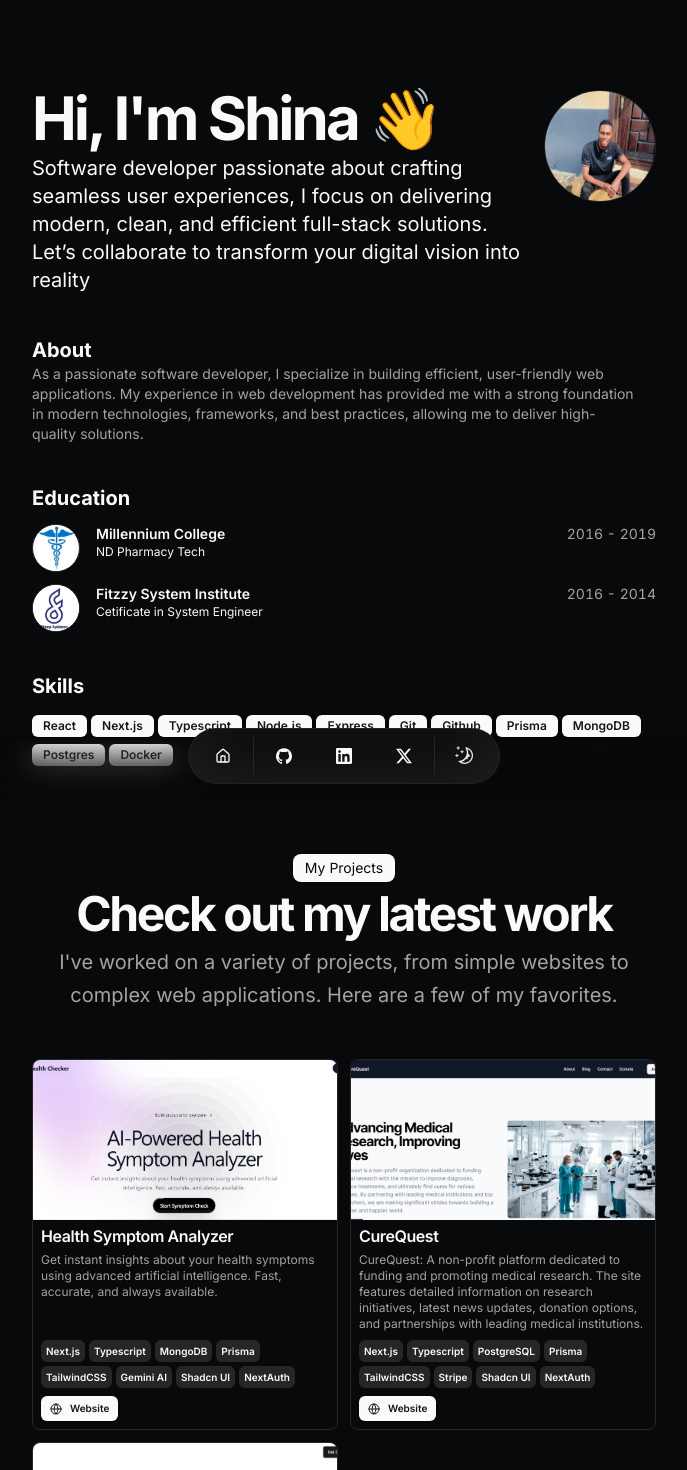
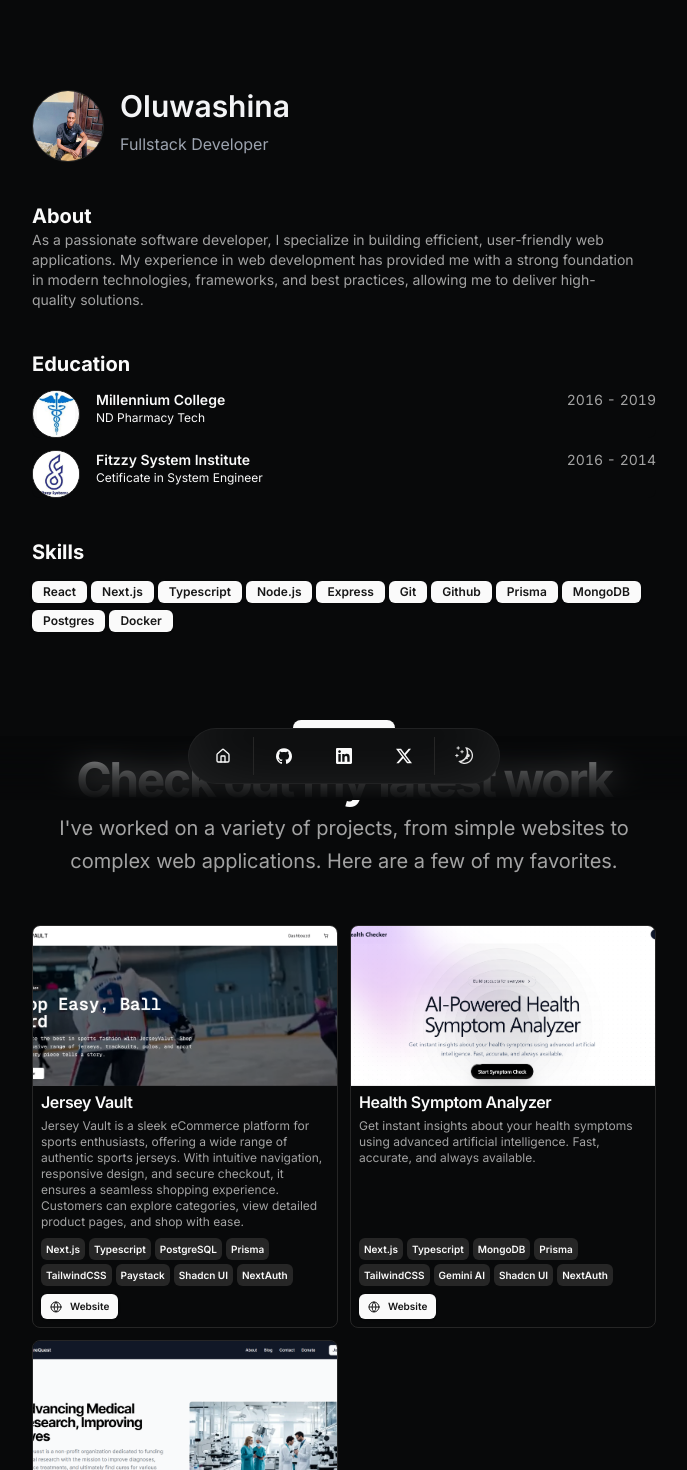
Before and after one commit to Pharm-ack/porfolio, a Next.js app: page / in a window 1280 px wide. Shown: the top 1470 px of the page, without its empty margins (296-983 px from the left). Built offline with nearby package versions, Linux system fonts and the light colour scheme.

Commit message:
added jersey vault

```diff
--- a/src/app/layout.tsx
+++ b/src/app/layout.tsx
@@ -20,7 +20,7 @@ export const metadata: Metadata = {
   },
   description: DATA.description,
   openGraph: {
-    title: `${DATA.name}`,
+    title: `${DATA.name} Portofolio`,
     description: DATA.description,
     url: DATA.url,
     siteName: `${DATA.name}`,
--- a/src/app/page.tsx
+++ b/src/app/page.tsx
@@ -15,29 +15,29 @@ export default function Page() {
     <main className="flex flex-col min-h-[100dvh] space-y-10">
       <section id="hero">
         <div className="mx-auto w-full max-w-2xl space-y-8">
-          <div className="gap-2 flex justify-between">
-            <div className="flex-col flex flex-1 space-y-1.5">
-              <BlurFadeText
-                delay={BLUR_FADE_DELAY}
-                className="text-3xl font-bold tracking-tighter sm:text-5xl xl:text-6xl/none"
-                yOffset={8}
-                text={`Hi, I'm ${DATA.name.split(" ")[0]} 👋`}
-              />
-              <BlurFadeText
-                className="max-w-[600px] md:text-xl"
-                delay={BLUR_FADE_DELAY}
-                text={DATA.description}
-              />
-            </div>
+          <div className="flex-col flex flex-1 space-y-1.5">
             <BlurFade delay={BLUR_FADE_DELAY}>
-              <Avatar className="size-28 border">
-                <AvatarImage alt={DATA.name} src={DATA.avatarUrl} />
-                <AvatarFallback>{DATA.initials}</AvatarFallback>
-              </Avatar>
+              <div className="flex items-center space-x-4">
+                <Avatar className="h-16 w-16 md:h-[4.5rem] md:w-[4.5rem] border">
+                  <AvatarImage alt={DATA.name} src={DATA.avatarUrl} />
+                  <AvatarFallback>{DATA.initials}</AvatarFallback>
+                </Avatar>
+                <div>
+                  <BlurFadeText
+                    delay={BLUR_FADE_DELAY}
+                    className="text-2xl font-semibold text-gray-900 dark:text-gray-100 md:text-3xl"
+                    text={DATA.name}
+                  />
+                  <p className="text-gray-600 dark:text-gray-400">
+                    {DATA.description}
+                  </p>
+                </div>
+              </div>
             </BlurFade>
           </div>
         </div>
       </section>
+
       <section id="about">
         <BlurFade delay={BLUR_FADE_DELAY * 3}>
           <h2 className="text-xl font-bold">About</h2>
--- a/src/components/resume-card.tsx
+++ b/src/components/resume-card.tsx
@@ -37,7 +37,7 @@ export const ResumeCard = ({
   };
 
   return (
-    <div className="block cursor-pointer" onClick={handleClick}>
+    <div className="block space-y-5 cursor-pointer" onClick={handleClick}>
       <Card className="flex">
         <div className="flex-none">
           <Avatar className="border size-12 m-auto bg-muted-background dark:bg-foreground">
--- a/src/data/resume.tsx
+++ b/src/data/resume.tsx
@@ -2,12 +2,11 @@ import { Icons } from "@/components/icons";
 import { CodeIcon, HomeIcon, NotebookIcon, PencilLine } from "lucide-react";
 
 export const DATA = {
-  name: "Shina",
+  name: "Oluwashina",
   initials: "PH",
   url: "https://pharmack.vercel.app",
   location: "Nigeria",
-  description:
-    "Software developer passionate about crafting seamless user experiences, I focus on delivering modern, clean, and efficient full-stack solutions. Let’s collaborate to transform your digital vision into reality",
+  description: "Fullstack Developer",
   summary:
     "As a passionate software developer, I specialize in building efficient, user-friendly web applications. My experience in web development has provided me with a strong foundation in modern technologies, frameworks, and best practices, allowing me to deliver high-quality solutions.",
   avatarUrl: "/me.jpg",
@@ -81,6 +80,34 @@ export const DATA = {
   ],
   projects: [
     {
+      title: "Jersey Vault",
+      href: "https://jersey-vault.vercel.app/",
+      //dates: "Sept 2024 - Present",
+      active: true,
+      description:
+        "Jersey Vault is a sleek eCommerce platform for sports enthusiasts, offering a wide range of authentic sports jerseys. With intuitive navigation, responsive design, and secure checkout, it ensures a seamless shopping experience. Customers can explore categories, view detailed product pages, and shop with ease.",
+      technologies: [
+        "Next.js",
+        "Typescript",
+        "PostgreSQL",
+        "Prisma",
+        "TailwindCSS",
+        "Paystack",
+        "Shadcn UI",
+        "NextAuth",
+      ],
+      links: [
+        {
+          type: "Website",
+          href: "https://jersey-vault.vercel.app/",
+          icon: <Icons.globe className="size-3" />,
+        },
+      ],
+      image: "/jersey.png",
+      // video:
+      //   "https://pub-83c5db439b40468498f97946200806f7.r2.dev/chat-collect.mp4",
+    },
+    {
       title: "Health Symptom Analyzer",
       href: "https://symptom-analyzer.vercel.app/",
       //dates: "Sept 2024 - Present",
@@ -137,33 +164,5 @@ export const DATA = {
       // video:
       //   "https://pub-83c5db439b40468498f97946200806f7.r2.dev/chat-collect.mp4",
     },
-    {
-      title: "ResumeBuilder",
-      href: "https://ph-resume.vercel.app/",
-      //dates: "Sept 2024 - Present",
-      active: true,
-      description:
-        "Create professional resumes in minutes, not hours. Stand out from the crowd and land your dream job.",
-      technologies: [
-        "Next.js",
-        "Typescript",
-        "PostgreSQL",
-        "Prisma",
-        "TailwindCSS",
-        "Context Api",
-        "Shadcn UI",
-        "NextAuth",
-      ],
-      links: [
-        {
-          type: "Website",
-          href: "https://ph-resume.vercel.app/",
-          icon: <Icons.globe className="size-3" />,
-        },
-      ],
-      image: "/resume.png",
-      // video:
-      //   "https://pub-83c5db439b40468498f97946200806f7.r2.dev/chat-collect.mp4",
-    },
   ],
 } as const;
```
Also changed, not shown: public/jersey.png (added).
